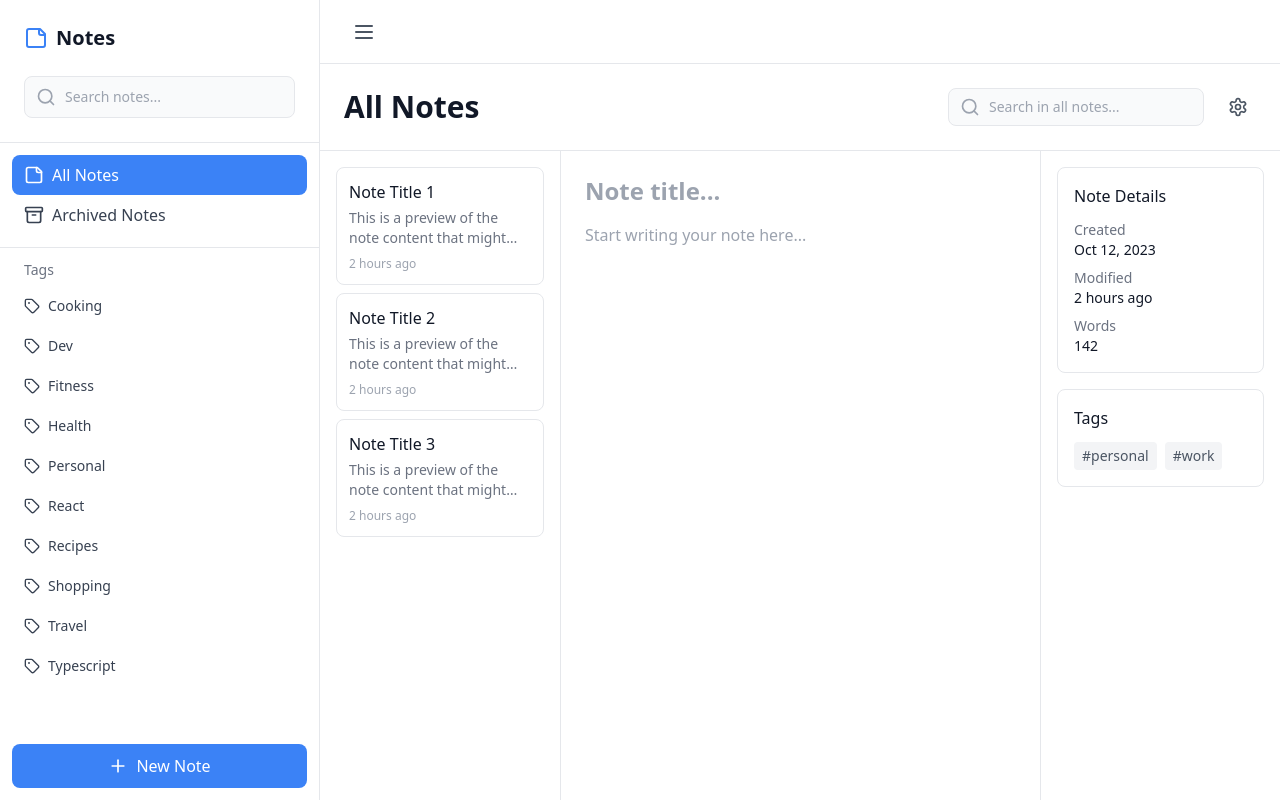
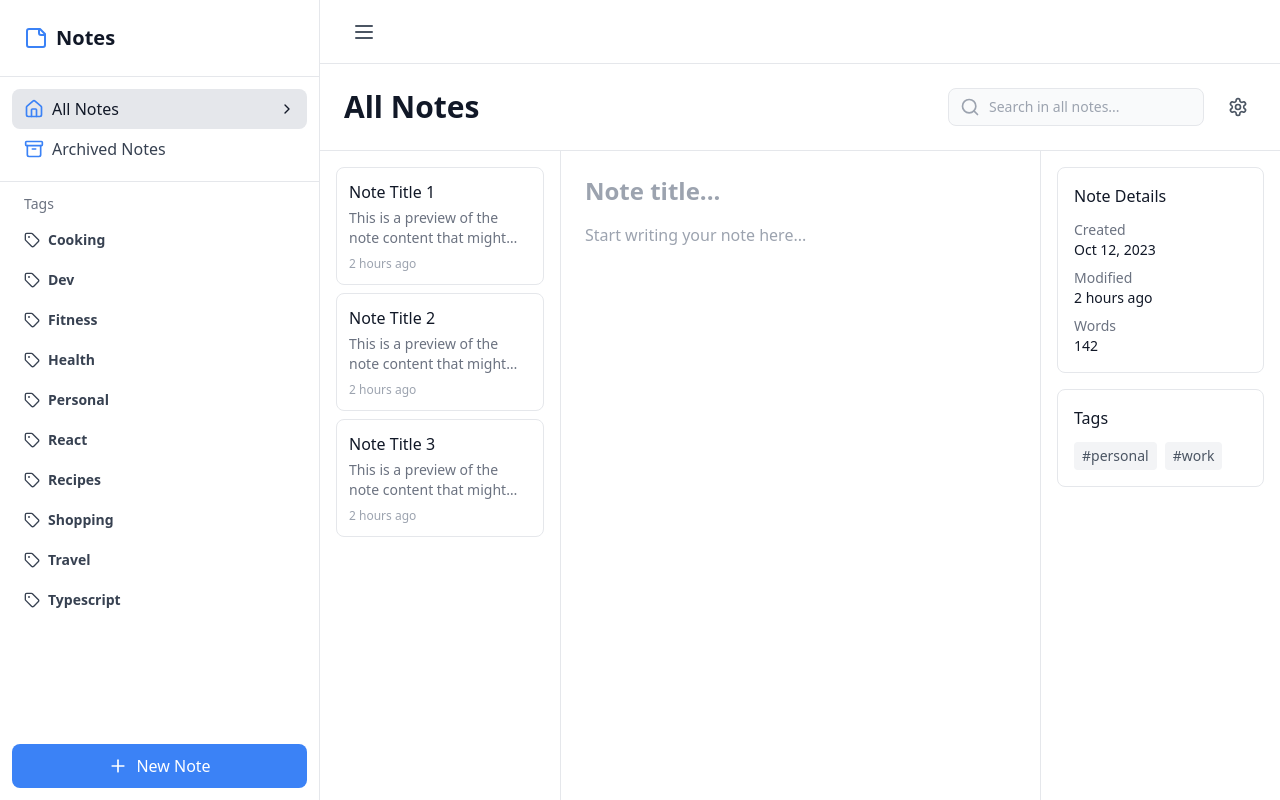
Before and after one commit to mechitoua/note-app, a React (Vite) app: page / in a window 1280 px wide. Built offline with nearby package versions, Linux system fonts and the light colour scheme.

Commit message:
refactor: styling the sidebar

```diff
--- a/src/App.tsx
+++ b/src/App.tsx
@@ -1,4 +1,4 @@
-import { Archive, Menu, Plus, Search, Settings, StickyNote, Tag } from 'lucide-react';
+import { Archive, Menu, Plus, Search, Settings, StickyNote, Tag, Home, ChevronRight } from 'lucide-react';
 import { useState } from 'react';
 
 function App() {
@@ -27,17 +27,9 @@ function App() {
       >
         {/* Logo and Search Section */}
         <div className='p-6 border-b border-gray-200'>
-          <div className='flex items-center gap-2 mb-6'>
+          <div className='flex items-center gap-2'>
             <StickyNote className='w-6 h-6 text-blue-500' />
             <h1 className='text-xl font-semibold text-gray-900'>Notes</h1>
-          </div>
-          <div className='relative'>
-            <Search className='w-5 h-5 absolute left-3 top-1/2 -translate-y-1/2 text-gray-400' />
-            <input
-              type='text'
-              placeholder='Search notes...'
-              className='w-full pl-10 pr-4 py-2.5 bg-gray-50 border border-gray-200 rounded-lg text-sm focus:outline-none focus:border-blue-500 focus:ring-1 focus:ring-blue-500 transition-colors'
-            />
           </div>
         </div>
 
@@ -47,23 +39,25 @@ function App() {
             onClick={() => setCurrentView('all-notes')}
             className={`w-full flex items-center gap-2 px-3 py-2 rounded-lg transition-colors ${
               currentView === 'all-notes'
-                ? 'bg-blue-500 text-white'
+                ? 'bg-gray-200 text-gray-900'
                 : 'text-gray-700 hover:bg-gray-100'
             }`}
           >
-            <StickyNote className='w-5 h-5' />
+            <Home className='w-5 h-5 text-blue-500' />
             <span>All Notes</span>
+            {currentView === 'all-notes' && <ChevronRight className='w-4 h-4 ml-auto' />}
           </button>
           <button
             onClick={() => setCurrentView('archived')}
             className={`w-full flex items-center gap-2 px-3 py-2 rounded-lg transition-colors ${
               currentView === 'archived'
-                ? 'bg-blue-500 text-white'
+                ? 'bg-gray-200 text-gray-900'
                 : 'text-gray-700 hover:bg-gray-100'
             }`}
           >
-            <Archive className='w-5 h-5' />
+            <Archive className='w-5 h-5 text-blue-500' />
             <span>Archived Notes</span>
+            {currentView === 'archived' && <ChevronRight className='w-4 h-4 ml-auto' />}
           </button>
         </div>
 
@@ -77,7 +71,7 @@ function App() {
                 className='w-full flex items-center gap-2 px-3 py-2 text-gray-700 hover:bg-gray-100 rounded-lg transition-colors'
               >
                 <Tag className='w-4 h-4' />
-                <span className='text-sm capitalize'>{tag}</span>
+                <span className='text-sm capitalize font-bold'>{tag}</span>
               </button>
             ))}
           </div>
```
Also changed, not shown: package.json (+4 -4 lines), 1 other file (tests, documents, lock files or other folders).
